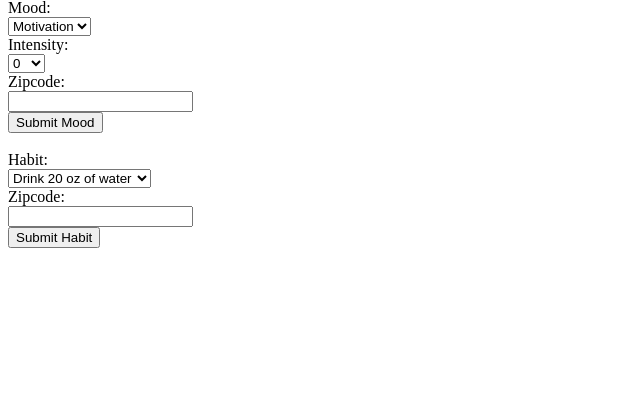
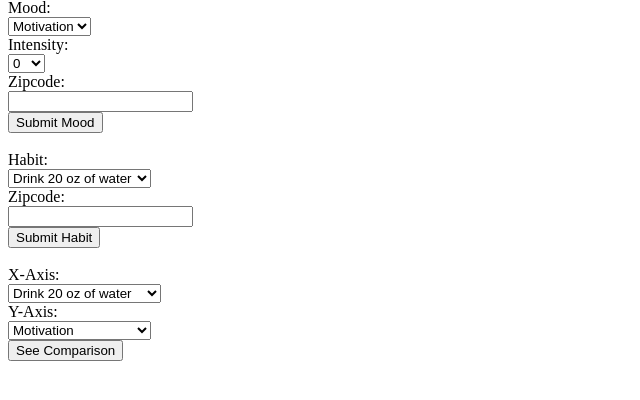
Before and after one commit to CoderCarrot/The-Mood-and-Habit-Tracker, a Flask app: page / in a window 1280 px wide. Shown: the part 99-499 px from the top of the page, without its empty margins (0-640 px from the left). Run offline with Flask 2, Linux system fonts and the light colour scheme; parts of the project's set-up code (start-up, migrations or seed data) failed here and were passed over; some libraries are stand-ins or nearby versions.

Commit message:
Change x and y axis option so they do not include invalid choices

```diff
--- a/mood_habit_tracker/server.py
+++ b/mood_habit_tracker/server.py
@@ -90,11 +90,11 @@ def post_habit_json():
 @app.route('/comparison_form.json', methods=['GET'])
 def get_comparison_choices_json():
 
-    comparison_choices = ['Motivation', 'Sadness', 'Clarity', 'Drink 20 oz of water', 'Sleep 8 hours', 'Exercise for 20 mins', 'Weather']
+    comparison_choices = ['Motivation', 'Sadness', 'Clarity', 'Drink 20 oz of water', 'Sleep 8 hours', 'Exercise for 20 mins', 'Weather temperature', 'Weather sky condition']
 
     time.sleep(1)
 
-    return jsonify({'compare': comparison_choices})
+    return jsonify({'x_choices': comparison_choices[3:], 'y_choices': comparison_choices[:6]})
 
 @app.route('/comparison_chart.json', methods=['GET'])
 def get_comparison_chart_data():
@@ -107,19 +107,19 @@ def get_comparison_chart_data():
 
     #Get data for x-axis - make a func to call
     if x_axis in habit_choices:
-        Habit.query.filter_by(habit=x_axis).all()
+       x_data = Habit.query.filter_by(habit=x_axis).all()
     elif x_axis in mood_choices:
-        Mood.query.filter_by(mood=x_axis).all()
+       x_data = Mood.query.filter_by(mood=x_axis).all()
     else:
-        Weather.query.all()
+        x_data = Weather.query.all()
 
     #Get data for y-axis - make a func to call
     if y_axis in habit_choices:
-        Habit.query.filter_by(habit=y_axis).all()
+        y_data = Habit.query.filter_by(habit=y_axis).all()
     elif y_axis in mood_choices:
-        Mood.query.filter_by(mood=y_axis).all()
+        y_data = Mood.query.filter_by(mood=y_axis).all()
     else:
-        Weather.query.all()
+        y_data = Weather.query.all()
 
 
 
--- a/mood_habit_tracker/templates/base.html
+++ b/mood_habit_tracker/templates/base.html
@@ -11,7 +11,7 @@
     src="https://code.jquery.com/jquery-3.4.1.js"
     integrity="sha256-WpOohJOqMqqyKL9FccASB9O0KwACQJpFTUBLTYOVvVU="
     crossorigin="anonymous"></script>
-    <script src="https://cdnjs.cloudflare.com/ajax/libs/Chart.js/2.2.1/Chart.js"></script>
+    <script src="https://cdnjs.cloudflare.com/ajax/libs/Chart.js/2.9.3/Chart.bundle.js"></script>
 
 
 
```
Also changed, not shown: mood_habit_tracker/static/js/comparison.jsx (+33 -24 lines), 1 other file.
